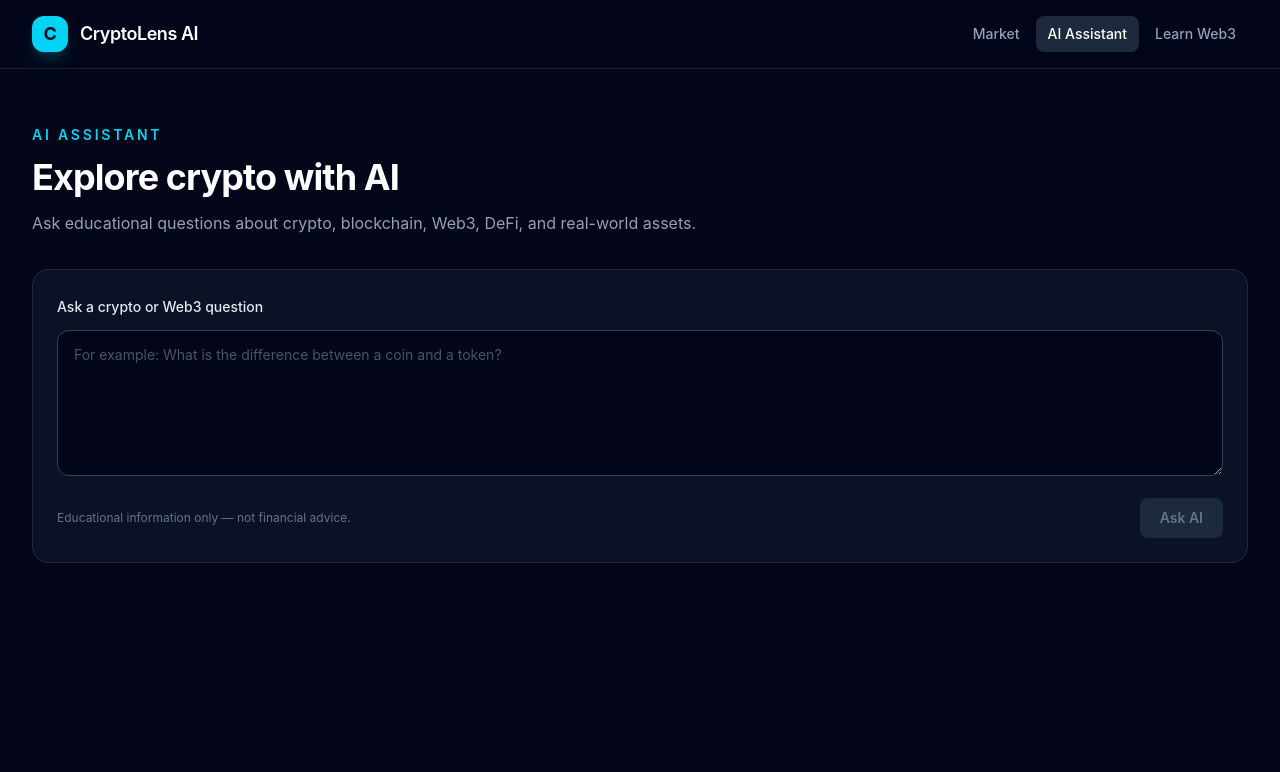
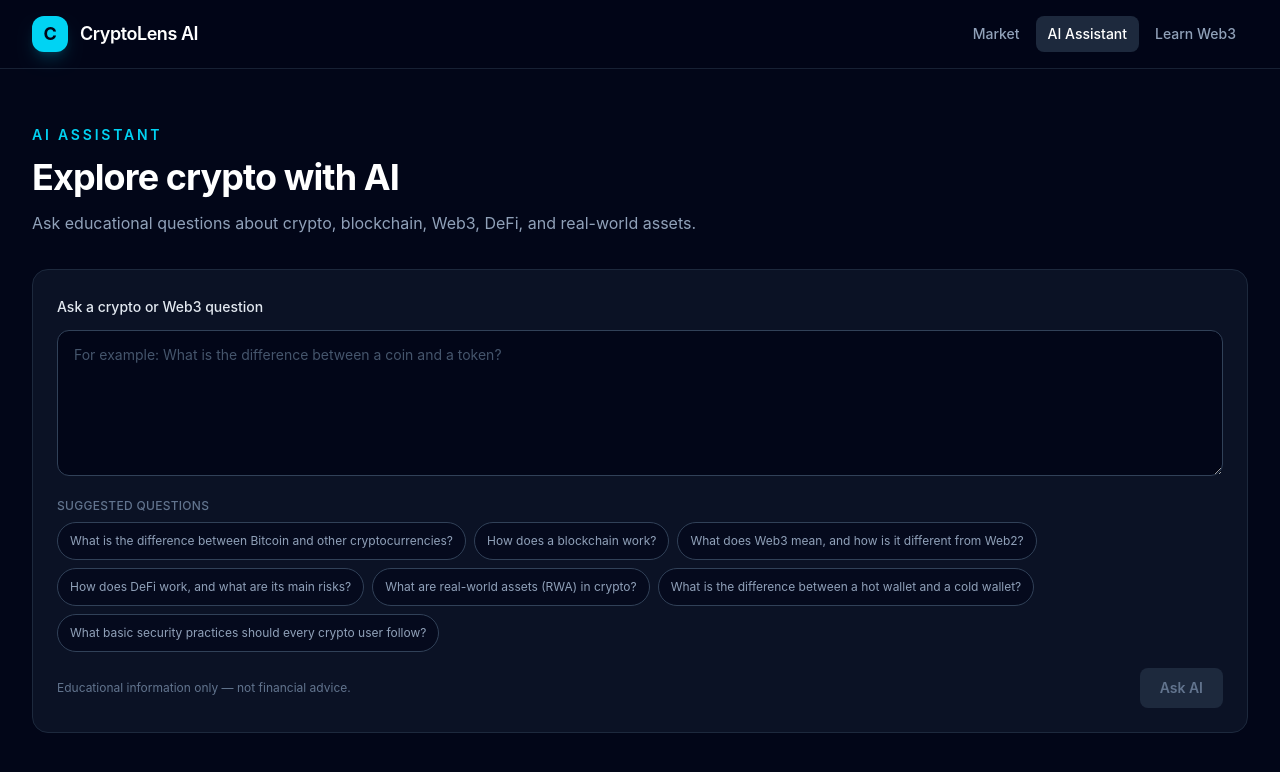
Before and after one commit to AgustinPedrote/cryptolens-ai, a React (Vite) app: page /ai in a window 1280 px wide. Shown: the top 772 px of the page. Built offline with nearby package versions, Linux system fonts and the light colour scheme; no server answers.

Commit message:
feat: add suggested AI questions

```diff
--- a/src/components/ai/AiAssistantBox/AiAssistantBox.tsx
+++ b/src/components/ai/AiAssistantBox/AiAssistantBox.tsx
@@ -1,4 +1,5 @@
 import { MarkdownRenderer } from '@/components/ui/MarkdownRenderer'
+import { aiSuggestedQuestions } from '@/constants/aiSuggestedQuestions'
 import { useAiAssistant } from '@/hooks/useAiAssistant'
 import clsx from 'clsx'
 import type { FormEvent } from 'react'
@@ -40,6 +41,36 @@ export function AiAssistantBox() {
           disabled={isLoading}
           className="mt-3 w-full resize-y rounded-xl border border-slate-700 bg-slate-950 px-4 py-3 text-sm leading-6 text-white outline-none transition-colors placeholder:text-slate-600 focus:border-cyan-400 disabled:cursor-not-allowed disabled:opacity-70"
         />
+
+        <div className="mt-4">
+          <p className="text-xs font-medium uppercase tracking-wide text-slate-500">
+            Suggested questions
+          </p>
+          <div className="mt-2 flex flex-wrap gap-2">
+            {aiSuggestedQuestions.map((suggestedQuestion) => {
+              const isSelected = question === suggestedQuestion
+
+              return (
+                <button
+                  key={suggestedQuestion}
+                  type="button"
+                  onClick={() => setQuestion(suggestedQuestion)}
+                  disabled={isLoading}
+                  className={clsx(
+                    'rounded-full border px-3 py-2 text-left text-xs leading-5 transition-colors',
+                    isLoading && 'cursor-not-allowed opacity-60',
+                    !isLoading && 'cursor-pointer',
+                    isSelected
+                      ? 'border-cyan-400/60 bg-cyan-400/10 text-cyan-300'
+                      : 'border-slate-700 bg-slate-950/60 text-slate-400 hover:border-slate-600 hover:text-slate-200',
+                  )}
+                >
+                  {suggestedQuestion}
+                </button>
+              )
+            })}
+          </div>
+        </div>
 
         <div className="mt-4 flex flex-col gap-3 sm:flex-row sm:items-center sm:justify-between">
           <p className="text-xs text-slate-500">
--- /dev/null
+++ b/src/constants/aiSuggestedQuestions.ts
@@ -0,0 +1,9 @@
+export const aiSuggestedQuestions = [
+  'What is the difference between Bitcoin and other cryptocurrencies?',
+  'How does a blockchain work?',
+  'What does Web3 mean, and how is it different from Web2?',
+  'How does DeFi work, and what are its main risks?',
+  'What are real-world assets (RWA) in crypto?',
+  'What is the difference between a hot wallet and a cold wallet?',
+  'What basic security practices should every crypto user follow?',
+] as const
```
